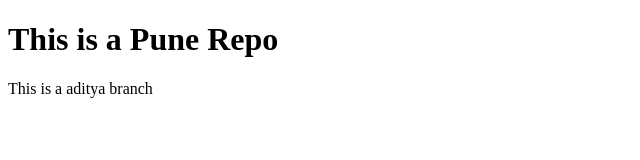
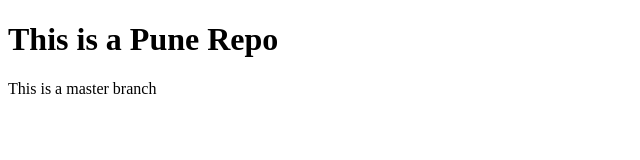
Before and after one commit to AdityaWandhekar/PuneRepo, a plain HTML site: page index.html in a window 1280 px wide. Shown: the full height of the page, 0-640 px from the left. Drawn offline with Linux system fonts and the light colour scheme.

Commit message:
changing the name of the branch

```diff
--- a/index.html
+++ b/index.html
@@ -7,6 +7,6 @@
 </head>
 <body>
     <h1>This is a Pune Repo</h1>
-    <p>This is a aditya branch</p>
+    <p>This is a master branch</p>
 </body>
 </html>
```
